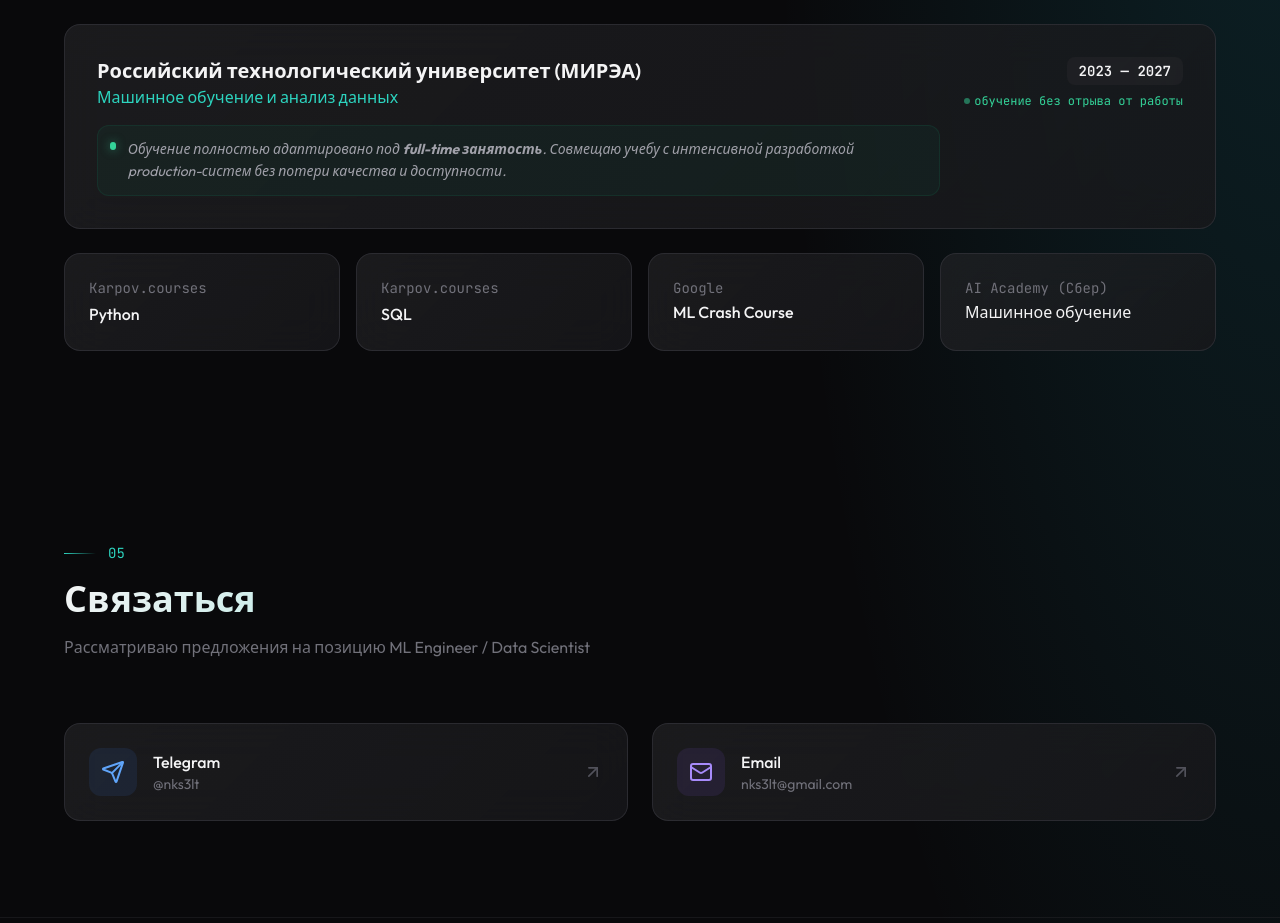
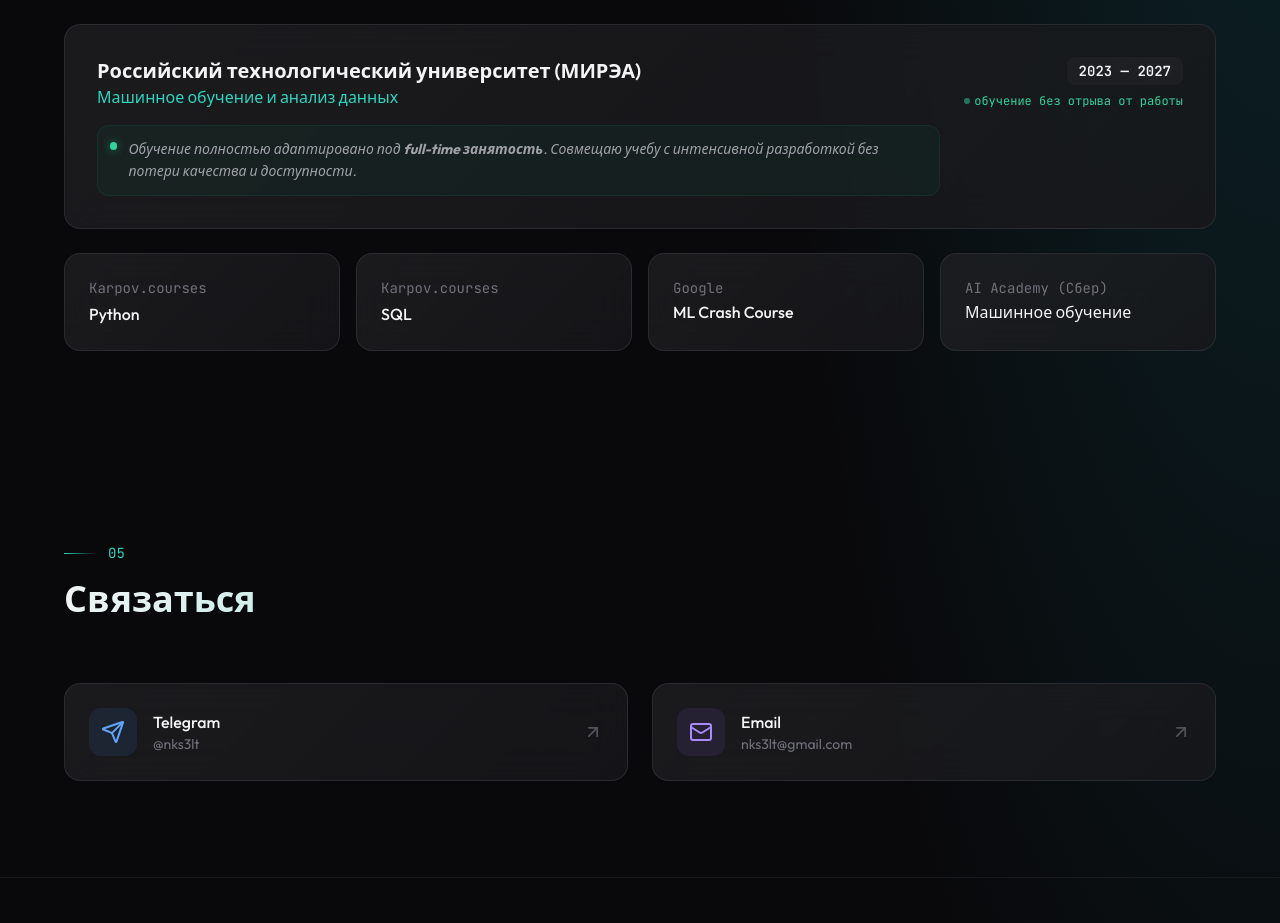
Before and after one commit to Ev0lv3nta/Ev0lv3nta.github.io, a plain HTML site: page index.html in a window 1280 px wide. Shown: the part 5740-6663 px from the top of the page. Drawn offline with nearby package versions, Linux system fonts and the light colour scheme.

Commit message:
Update index.html

```diff
--- a/index.html
+++ b/index.html
@@ -1201,7 +1201,7 @@
                                 </div>
                                 <p class="text-sm text-zinc-400 leading-relaxed italic">
                                     Обучение полностью адаптировано под <strong>full-time занятость</strong>.
-                                    Совмещаю учебу с интенсивной разработкой production-систем без потери качества и
+                                    Совмещаю учебу с интенсивной разработкой без потери качества и
                                     доступности.
                                 </p>
                             </div>
@@ -1255,7 +1255,7 @@
                     <span class="font-mono text-sm text-accent-primary">05</span>
                 </div>
                 <h2 class="text-3xl sm:text-4xl font-semibold gradient-text">Связаться</h2>
-                <p class="text-zinc-500 max-w-2xl">Рассматриваю предложения на позицию ML Engineer / Data Scientist</p>
+
             </div>
 
             <!-- Contact Cards -->
```
